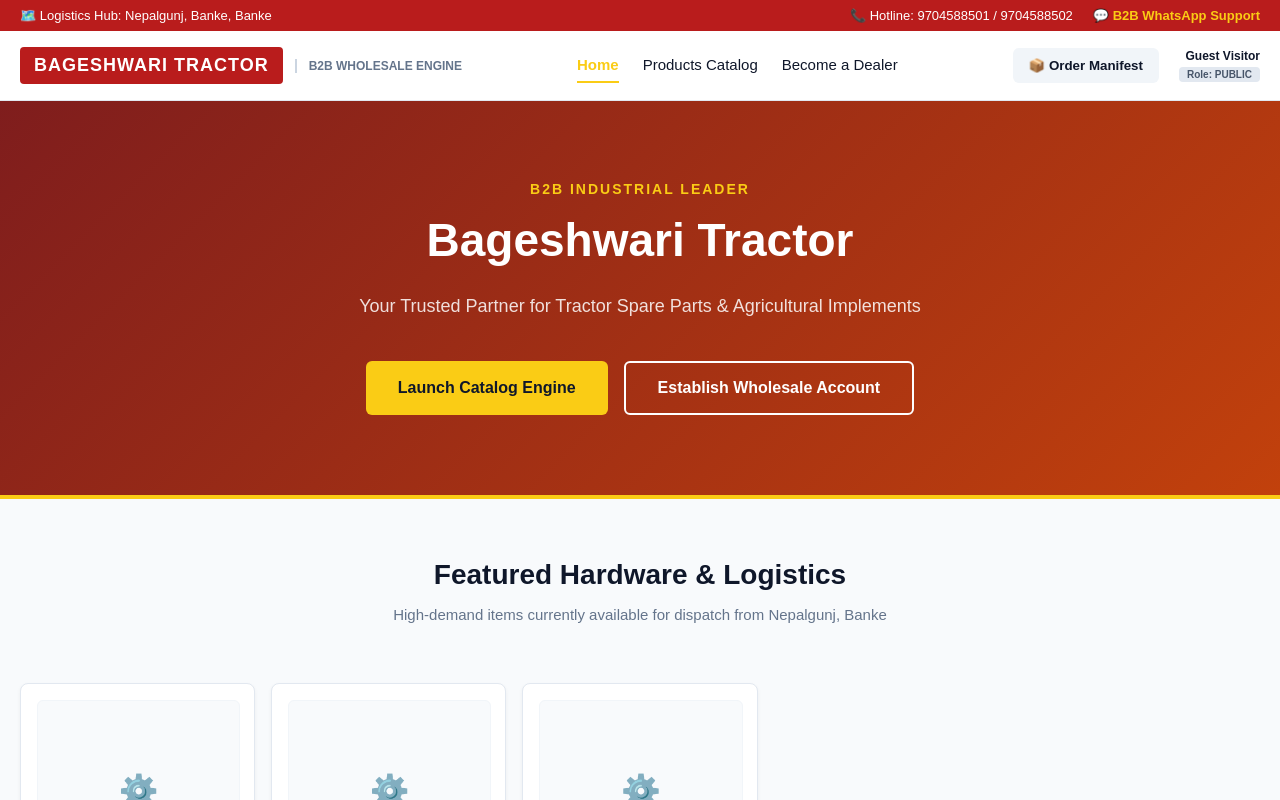
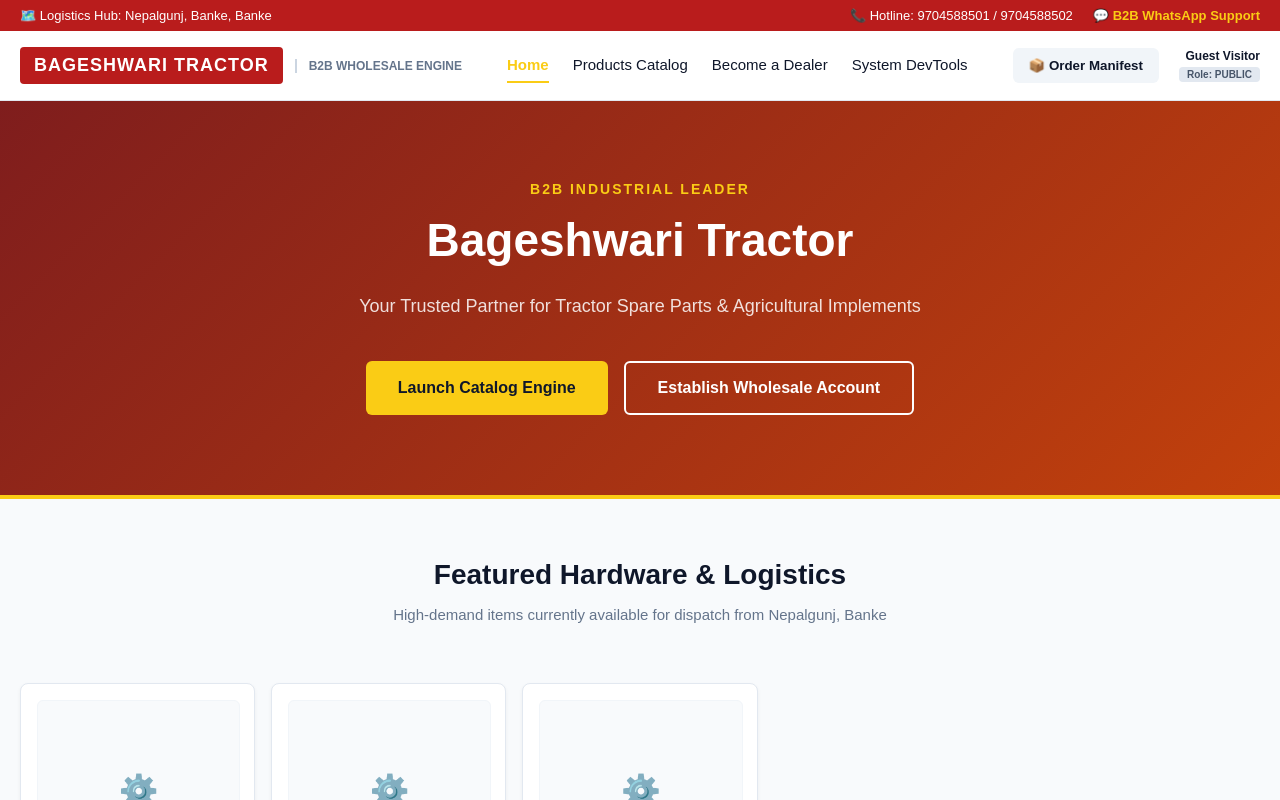
Before and after one commit to sandeep21704/bageshwari-tractor-platform, a React (Vite) app: page / in a window 1280 px wide. Shown: the top 800 px of the page. Built offline with nearby package versions, Linux system fonts and the light colour scheme.

Commit message:
Update navigation.ts

```diff
--- a/src/data/navigation.ts
+++ b/src/data/navigation.ts
@@ -10,5 +10,6 @@ export const MAIN_NAVIGATION: NavItem[] = [
   { label: "Products Catalog", path: "products", rolesPermitted: ["PUBLIC", "REGISTERED_B2B", "DEALER", "ADMIN"] },
   { label: "Become a Dealer", path: "dealer-portal", rolesPermitted: ["PUBLIC"] },
   { label: "Dealer Dashboard", path: "dealer-portal", rolesPermitted: ["REGISTERED_B2B", "DEALER", "ADMIN"] },
-  { label: "System DevTools", path: "devtools", rolesPermitted: ["ADMIN"] }
+  // FIX: We opened DevTools to all roles so you can access the testing sandbox!
+  { label: "System DevTools", path: "devtools", rolesPermitted: ["PUBLIC", "REGISTERED_B2B", "DEALER", "ADMIN"] }
 ];
```
